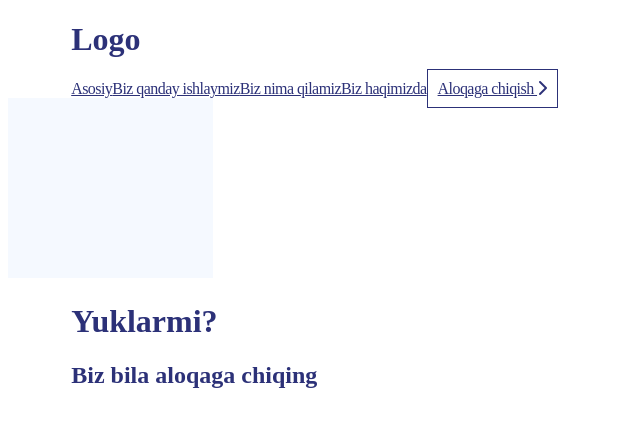
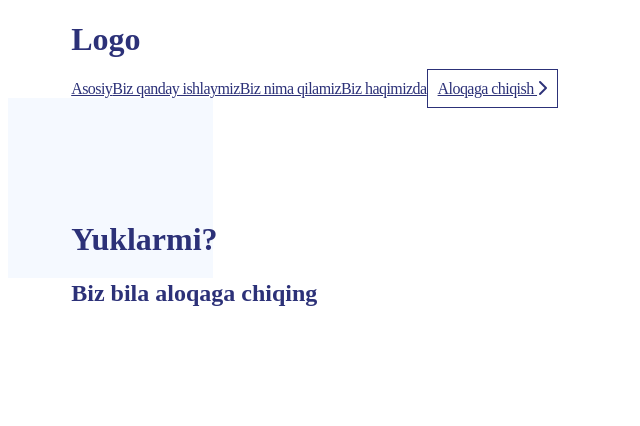
Before and after one commit to hakimov-dev/truck-service-landing, a Vue app: page / in a window 1280 px wide. Shown: the top 426 px of the page, without its empty margins (0-640 px from the left). Built offline with nearby package versions, Linux system fonts and the light colour scheme; the HTML template or start-up script is replaced by a standard one.

Commit message:
Update position in 'content-1'

```diff
--- a/src/components/Header/components/Content.vue
+++ b/src/components/Header/components/Content.vue
@@ -24,4 +24,9 @@ export default {
       right: -0px;
       z-index: -1111;
   }
+
+  .content-1{
+      position: absolute;
+      top: 25%;
+  }
 </style>
```
